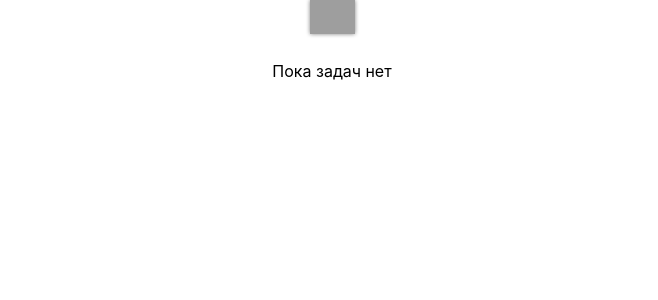
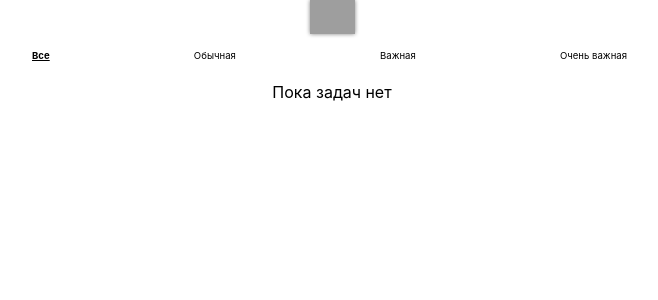
Before and after one commit to AlexanderYAntonov/todo-list, a React (Create React App) app: page / in a window 1280 px wide. Shown: the top 300 px of the page, without its empty margins (308-966 px from the left). Built offline with nearby package versions, Linux system fonts and the light colour scheme; grey boxes are pictures that could not be loaded.

Commit message:
Added priority selectors

```diff
--- a/src/components/Add.js
+++ b/src/components/Add.js
@@ -98,7 +98,6 @@ class Add extends React.Component {
 
 	setPriority = event => {
 		const { value } = event.target;
-		console.log('Set priority to', value, event.target.value);
 		this.setState({ priority: value });
 	};
 
--- a/src/components/List.css
+++ b/src/components/List.css
@@ -1,8 +1,23 @@
+.List__selsAndList {
+  width: 90%;
+  max-width: 600px;
+  min-width: 200px;
+  margin: 0 auto;
+  display: flex;
+  flex-direction: column;
+  justify-content: center;
+}
+
 .List__task {
   font-size:12px;
   border:1px solid gray;
   box-shadow:2px 2px 2px gray;
   position:relative;
+  margin-top: 20px;
+}
+
+.List__task-title {
+  font-weight: bold;
 }
 
 .List__task-completed {
@@ -29,18 +44,47 @@
 
 .List__task-done {
   top: 5px;
-  right: 5px;
+  left: 5px;
   background-image:url('../images/done.svg');
 }
 
 .List__task-edit {
   top: 30px;
-  right: 5px;
+  left: 5px;
   background-image:url('../images/edit.svg');
 }
 
 .List__task-remove {
-  top: 55px;
+  top: 5px;
   right: 5px;
   background-image:url('../images/del.svg');
 }
+
+.checked_radio {
+  font-weight:bold;
+  text-decoration: underline;
+  margin-right:5px;
+  padding:5px 0;
+}
+
+.no_checked_radio {
+  font-weight:normal;
+  text-decoration: none;
+  margin-right:5px;
+  padding:5px 0;
+}
+
+.List__form-radio {
+  display: flex;
+  flex-direction: row;
+  justify-content: space-between;
+  font-size: 0.6rem;
+}
+
+.List__form-radio:nth-last-child {
+  margin-right: 0;
+}
+
+.List__form-radio input[type="radio"] {
+  display:none;
+}
--- a/src/components/List.js
+++ b/src/components/List.js
@@ -26,6 +26,7 @@ export class List extends React.Component {
 
 		this.state = {
 			modalIsOpen: false,
+			priority: 'All',
 		};
 	}
 
@@ -36,17 +37,6 @@ export class List extends React.Component {
 	closeModal = () => {
 		this.setState({ modalIsOpen: false });
 	};
-	/*
-	handleSpanClick = e => {
-		e.preventDefault();
-
-		const itemID = e.currentTarget.id.split('&');
-		const objectId = itemID[0];
-		const objectType = itemID[1];
-
-		this.props.showDetails(objectId, objectType);
-		this.openModal();
-	};*/
 
 	handleRemoveClick = event => {
 		const { id } = event.currentTarget;
@@ -100,6 +90,57 @@ export class List extends React.Component {
 		}
 	}
 
+	setPriority = event => {
+		const { value } = event.target;
+		this.setState({ priority: value });
+	};
+
+	renderSelectors = () => {
+		const { priority } = this.state;
+
+		return (
+			<div
+				onChange={event => this.setPriority(event)}
+				className="List__form-radio"
+			>
+				<label
+					className={
+						(priority === 'All' && 'checked_radio') || 'no_checked_radio'
+					}
+				>
+					Все
+					<input type="radio" name="priority" value="All" defaultChecked />
+				</label>
+				<label
+					className={
+						(priority === 'Normal' && 'checked_radio') || 'no_checked_radio'
+					}
+				>
+					Обычная
+					<input type="radio" name="priority" value="Normal" />
+				</label>
+				<label
+					className={
+						(priority === 'Important' && 'checked_radio') || 'no_checked_radio'
+					}
+				>
+					Важная
+					<input type="radio" name="priority" value="Important" />
+				</label>
+
+				<label
+					className={
+						(priority === 'Very important' && 'checked_radio') ||
+						'no_checked_radio'
+					}
+				>
+					Очень важная
+					<input type="radio" name="priority" value="Very important" />
+				</label>
+			</div>
+		);
+	};
+
 	renderTemplate = () => {
 		const { tasks } = this.props;
 		let listTemplate = null;
@@ -115,7 +156,7 @@ export class List extends React.Component {
 
 				return (
 					<div key={item.id} className={classStr}>
-						<p>Название:{item.title}</p>
+						<p className="List__task-title">Название:{item.title}</p>
 						<p>Описание:{item.description}</p>
 
 						{item.date ? (
@@ -159,7 +200,9 @@ export class List extends React.Component {
 		const { isFetching } = this.props;
 
 		return (
-			<React.Fragment>
+			<div className="List__selsAndList">
+				{this.renderSelectors()}
+
 				<div className="list">
 					{isFetching ? <p>Загружаем ...</p> : this.renderTemplate()}
 				</div>
@@ -172,7 +215,7 @@ export class List extends React.Component {
 				>
 					<p>Modal text</p>
 				</Modal>
-			</React.Fragment>
+			</div>
 		);
 	}
 }
```
